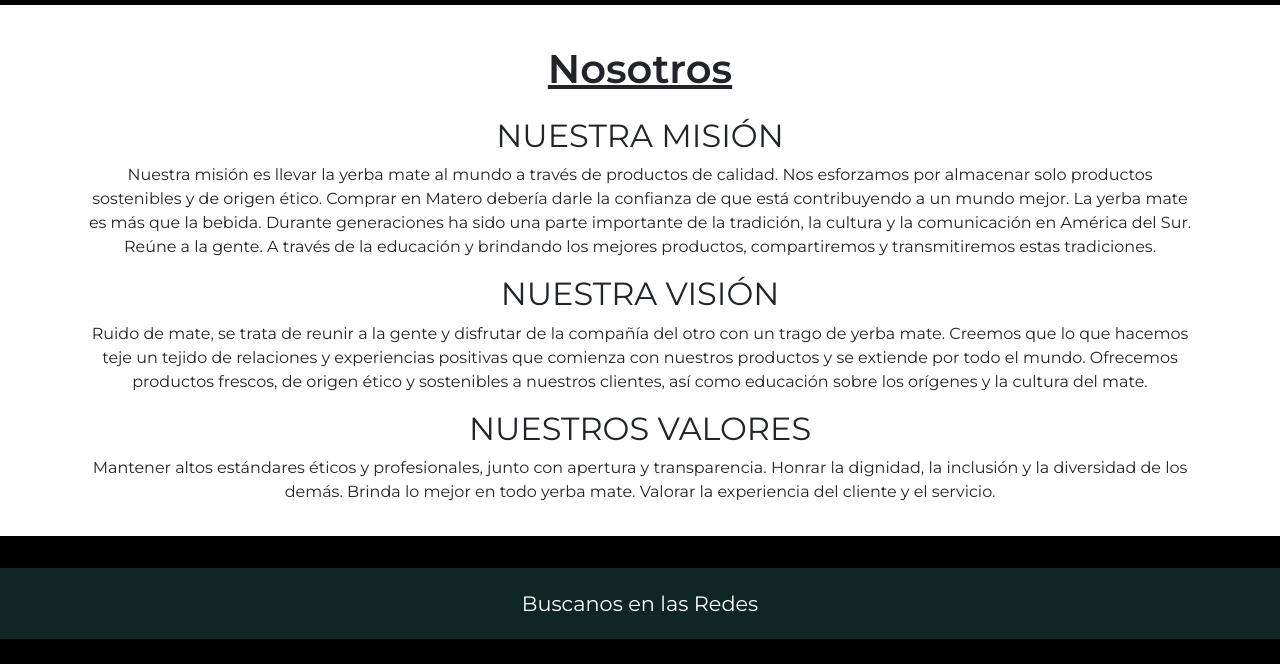
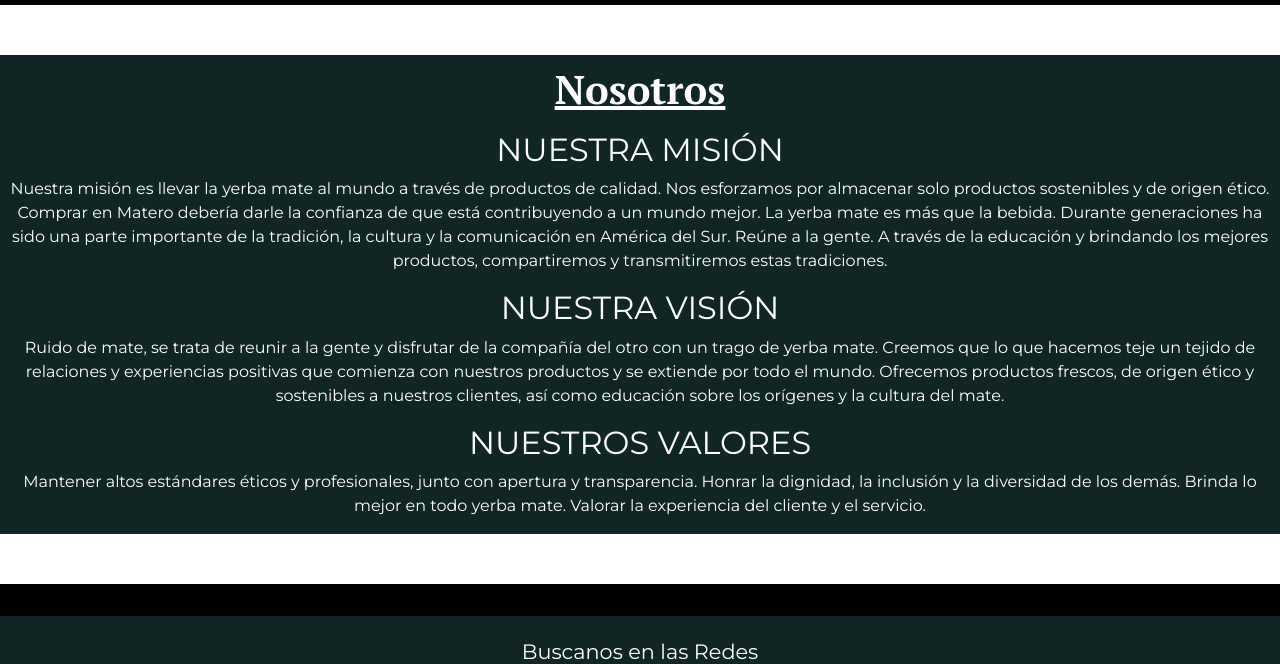
Before and after one commit to LautaroAmezaga/PF-Amezaga, a website: page pages/nosotros.html in a window 1280 px wide. Shown: the part 65-729 px from the top of the page. Drawn offline with nearby package versions, Linux system fonts and the light colour scheme.

Commit message:
Pagina nosotros

```diff
--- a/pages/nosotros.html
+++ b/pages/nosotros.html
@@ -20,7 +20,7 @@
     <!-- Google fonts -->
     <link rel="preconnect" href="https://fonts.googleapis.com">
     <link rel="preconnect" href="https://fonts.gstatic.com" crossorigin>
-    <link href="https://fonts.googleapis.com/css2?family=Montserrat:wght@400;600&display=swap" rel="stylesheet">
+    <link href="https://fonts.googleapis.com/css2?family=Montserrat:wght@400;600&family=PT+Serif:wght@400;700&display=swap" rel="stylesheet">
     <!-- Animate CSS -->
     <link rel="stylesheet" href="https://cdnjs.cloudflare.com/ajax/libs/animate.css/4.1.1/animate.min.css"/>
     <!-- AOS Css -->
@@ -69,10 +69,9 @@
         </div>
     </nav>
   <!-- Seccion Nosotros -->
-  <section class="productos pb-3">
-    <div class="container text-center animate__animated animate__backInDown">
-      <h1 class="text-center seccion-titulo mb-4">Nosotros</h1>
-      <div>
+  <section class="nosotros seccion-oscura">
+    <div class="contenedor animate__animated animate__backInDown">
+      <h1 class="seccion-titulo">Nosotros</h1>
        <h2>NUESTRA MISIÓN</h2>
        <p>Nuestra misión es llevar la yerba mate al mundo a través de productos de calidad. Nos esforzamos por almacenar solo productos sostenibles y de origen ético. Comprar en Matero debería darle la confianza de que está contribuyendo a un mundo mejor.
 
@@ -94,7 +93,6 @@
           Valorar la experiencia del cliente y el servicio.
         </p>
     </div>
-    </div>
   </section>
   <!-- Pie de pagina  -->
   <footer class="mt-auto">
--- a/scss/_globals.scss
+++ b/scss/_globals.scss
@@ -14,7 +14,9 @@
 .seccion-titulo{
     font-size: 2.5rem;
     text-decoration: underline;
-    font-weight: 600;
+    font-weight: 700;
+    padding: 10px 0px;
+    font-family:'PT Serif', serif;
 }
 
 .btn-carrito{
--- /dev/null
+++ b/scss/_nosotros.scss
@@ -0,0 +1,7 @@
+.nosotros{
+    margin: 50px 0px;
+
+    .contenedor{
+        text-align: center;
+    }
+}
--- a/scss/style.scss
+++ b/scss/style.scss
@@ -2,5 +2,6 @@
 @import "_globals";
 @import "_navbar";
 @import "_index";
+@import "_nosotros";
 @import "_footer";
 @import "_responsive";
```
Also changed, not shown: index.html (+1 -1 lines), pages/contacto.html (+1 -1 lines), pages/mate tips.html (+2 -2 lines), css/style.css, 1 other file.
